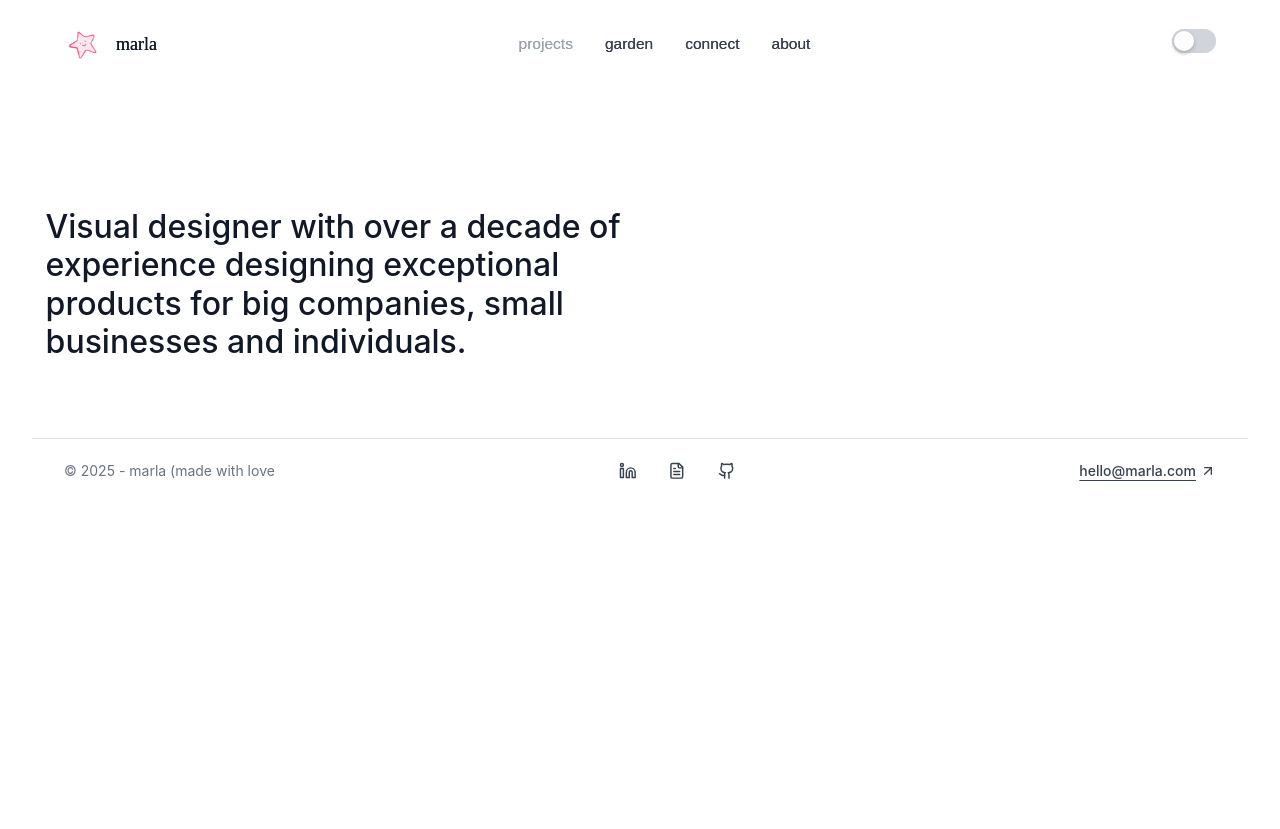
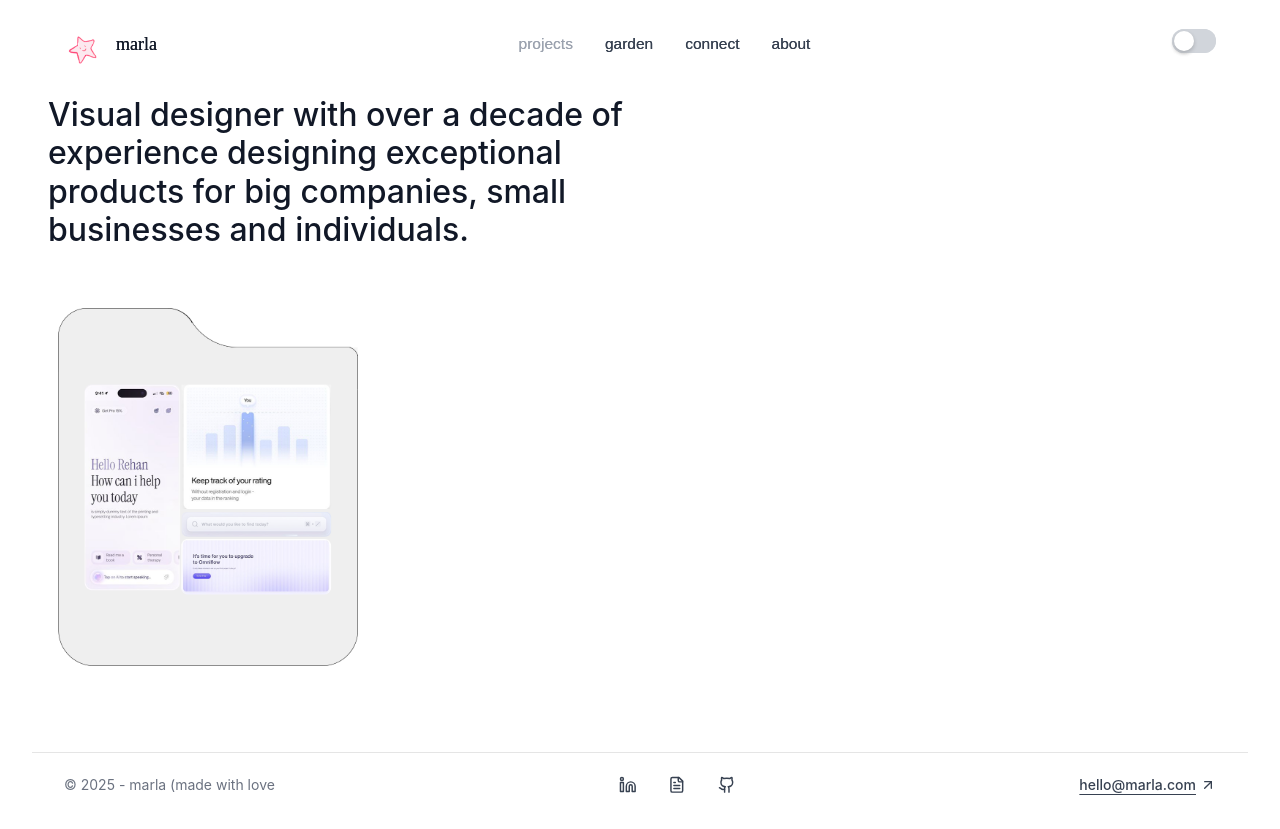
Before and after one commit to marla-tumenjargal/dashboard, a Next.js app in the folder dashboard/: page / in a window 1280 px wide. Before the commit the page ends 800 px from the top, so only its background shows below. Built offline with nearby package versions, Linux system fonts and the light colour scheme.

Commit message:
added graphic.

```diff
--- a/dashboard/src/app/components/Header.tsx
+++ b/dashboard/src/app/components/Header.tsx
@@ -21,7 +21,6 @@ const Switch = ({ checked, onCheckedChange, className }: {
   )
 }
 import "./header.css"
-import logo from '@/public/starfish.png'
 
 export default function Header() {
   const [isMobileMenuOpen, setIsMobileMenuOpen] = useState(false)
--- a/dashboard/src/app/components/Hero.tsx
+++ b/dashboard/src/app/components/Hero.tsx
@@ -1,4 +1,4 @@
-import "./hero.css"
+import "./hero.css";
 
 export default function Hero() {
     return (
@@ -6,6 +6,11 @@ export default function Hero() {
             <p className="hero-text">
                 Visual designer with over a decade of experience designing exceptional products for big companies, small businesses and individuals.
             </p>
+            <img
+                  src="/sample-folder.png"
+                  alt="sample folder"
+                  className="hero-sample-image"
+                />
         </div>
-    )
+    );
 }
--- a/dashboard/src/app/components/header.css
+++ b/dashboard/src/app/components/header.css
@@ -72,7 +72,8 @@
   ring: 2px solid rgba(255, 255, 255, 0.3);
 }
 
-.avatar-image {
+/* Update your header.css */
+.header-avatar-image {
   height: 100%;
   width: 100%;
   object-fit: cover;
--- a/dashboard/src/app/components/hero.css
+++ b/dashboard/src/app/components/hero.css
@@ -1,12 +1,18 @@
-/* Hero Styles */
+/* Hero Container Styles */
 .hero-container {
-    padding-top: 13rem;
-    padding-left: 2.85rem;
+    padding-top: 6rem;
+    padding-left: 3rem;
     padding-right: 1rem;
     max-width: 80rem;
     margin: 0 auto;
+    display: flex;
+    flex-direction: column;
+    align-items: flex-start; /* aligns text/image to top-left */
+    text-align: left;
+    position: relative;
   }
 
+  /* Hero Text Styles */
   .hero-text {
     font-size: 2rem;
     font-weight: 500;
@@ -17,15 +23,25 @@
     max-width: 600px;
   }
 
+  /* Hero Sample Image Styles */
+  .hero-sample-image {
+    margin-top: 3rem;
+    width: 20rem; /* reduced from 7rem to 4rem for smaller size */
+    height: auto;
+    padding: 10px;
+    background-color: white;
+  }
+
+
   /* Responsive Typography */
   @media (max-width: 768px) {
     .hero-text {
-      font-size: 2rem;
+      font-size: 1.75rem;
     }
   }
 
   @media (max-width: 480px) {
     .hero-text {
-      font-size: 1.75rem;
+      font-size: 1.5rem;
     }
   }
```
Also changed, not shown: dashboard/public/sample-folder.png (added).
